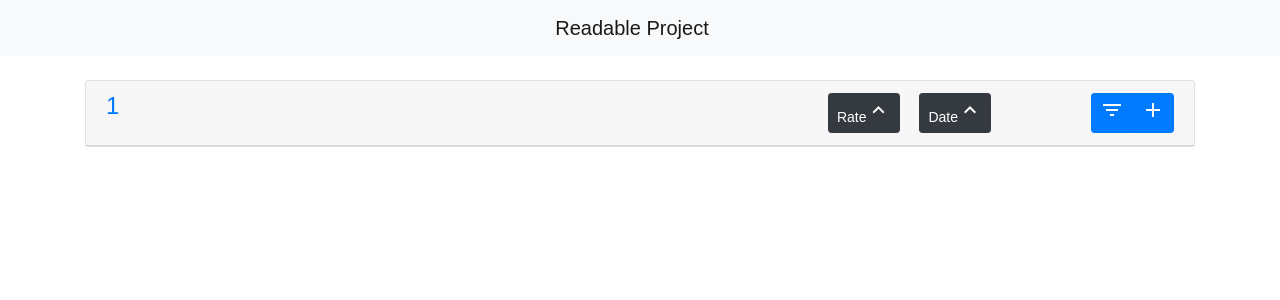
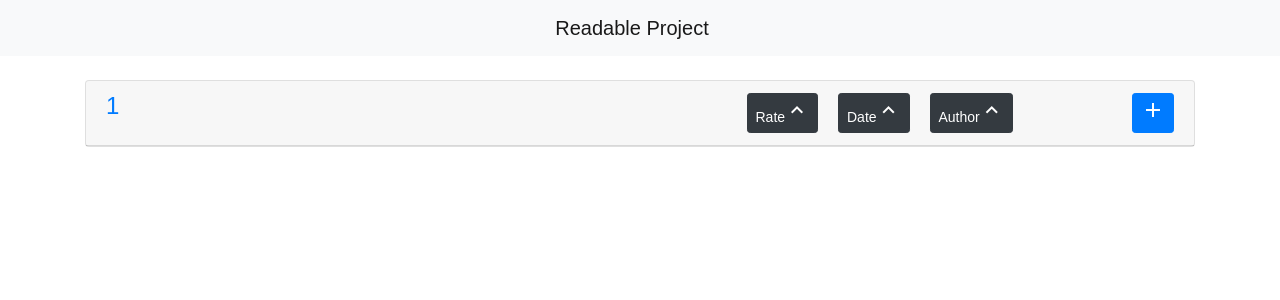
Before and after one commit to faridsaud/udacity-readable-project, a React (Create React App) app: page /1 in a window 1280 px wide. Shown: the top 300 px of the page. Built offline with nearby package versions, Linux system fonts and the light colour scheme; no server answers.

Commit message:
feat: Add sort by author name

```diff
--- a/src/components/Category.js
+++ b/src/components/Category.js
@@ -63,6 +63,25 @@ class Category extends Component {
             })
         }
 
+        if (by === "author" && desc) {
+            postsOrdered = this.state.posts.sort((postA, postB) => {
+                if (postA.author > postB.author)
+                    return -1;
+                else
+                    return 1;
+            })
+        }
+
+        if (by === "author" && !desc) {
+            postsOrdered = this.state.posts.sort((postA, postB) => {
+                if (postA.author < postB.author)
+                    return -1;
+                else
+                    return 1;
+            })
+        }
+
+
         this.setState({
             posts: postsOrdered
         })
--- a/src/components/CategoryHeader.js
+++ b/src/components/CategoryHeader.js
@@ -3,65 +3,35 @@
  */
 import React, {Component} from "react";
 import PropTypes from "prop-types";
-import FilterForm from "./FilterForm";
 import OrderForm from "./OrderForm";
 import {Link} from "react-router-dom";
 
 
 class CategoryHeader extends Component {
 
-    state = {
-        isFilterByOpen: false,
-        isOrderByOpen: false
-    };
-
-    changeFilterStatus = () => {
-        this.setState(prevState => ({
-            isFilterByOpen: !prevState.isFilterByOpen,
-            isOrderByOpen: false
-        }))
-    };
 
 
     render() {
         return (
             <div className="card-header">
                 <div className="row">
-                    <div className="col-md-8">
+                    <div className="col-md-7">
                         <Link to={"/" + this.props.name}>
                             <h4>{this.props.name}</h4>
                         </Link>
                     </div>
-                    <div className="col-md-2">
+                    <div className="col-md-3">
                         <OrderForm updateOrder={this.props.updatePostsOrder}/>
                     </div>
                     <div className="col-md-2">
                         <div className="btn-group float-right" role="group" aria-label="Basic example">
-                            <button type="button" className="btn btn-primary btn-sm" title="Filter by"
-                                    onClick={this.changeFilterStatus}><i className="material-icons">filter_list</i>
-                            </button>
                             <Link to="/post/create" className="btn btn-primary btn-sm" title="Add new post">
                                 <i className="material-icons">add</i>
                             </Link>
-
                         </div>
                     </div>
 
                 </div>
-                {this.state.isFilterByOpen === true &&
-                <div className="row">
-                    <div className="col-md-12">
-                        <FilterForm/>
-                    </div>
-                </div>
-                }
-                {this.state.isOrderByOpen === true &&
-                <div className="row">
-                    <div className="col-md-12">
-                        <OrderForm/>
-                    </div>
-                </div>
-                }
             </div>
         )
     }
--- a/src/components/FilterForm.js
+++ /dev/null
@@ -1,35 +0,0 @@
-/**
- * Created by farid on 8/16/2017.
- */
-import React, {Component} from "react";
-
-
-class FilterForm extends Component {
-
-    render() {
-        return (
-            <form>
-                <div className="form-row">
-                    <div className="form-group col-md-4">
-                        <label className="col-form-label">Author</label>
-                        <input type="text" className="form-control" id="author" placeholder="Author"/>
-                    </div>
-                    <div className="form-group col-md-4">
-                        <label className="col-form-label">Rate</label>
-                        <input type="number" className="form-control" id="fromRate" placeholder="From"/>
-                        <input type="number" className="form-control" id="toRate" placeholder="To"/>
-                    </div>
-                    <div className="form-group col-md-4">
-                        <label className="col-form-label">Date</label>
-                        <input type="date" className="form-control" id="fromDate" placeholder="From"/>
-                        <input type="date" className="form-control" id="toDate" placeholder="To"/>
-                    </div>
-                </div>
-                <button type="submit" className="btn btn-primary">Filter</button>
-            </form>
-        )
-    }
-}
-
-FilterForm.propTypes = {};
-export default FilterForm;
--- a/src/components/OrderForm.js
+++ b/src/components/OrderForm.js
@@ -10,7 +10,8 @@ class OrderForm extends Component {
     state = {
         orderBy: {
             rateDesc: true,
-            dateDesc: true
+            dateDesc: true,
+            authorDesc: true
         }
     };
 
@@ -34,12 +35,23 @@ class OrderForm extends Component {
         this.props.updateOrder({by: "date", desc: this.state.orderBy.dateDesc})
     };
 
+
+    authorOnClickHandler = () => {
+        this.setState(prevState => {
+            let newState = prevState;
+            newState.orderBy.authorDesc = !prevState.orderBy.authorDesc;
+            return newState;
+        });
+
+        this.props.updateOrder({by: "author", desc: this.state.orderBy.authorDesc})
+    };
+
     render() {
         let orderBy = this.state.orderBy;
         return (
             <div className="row">
-                <div className="col-md-6">
-                    <button type="button" className="btn btn btn-dark btn-sm float-right" title="Order by rate"
+                <div className="col-md-4">
+                    <button type="button" className="btn btn btn-dark btn-sm " title="Order by rate"
                             onClick={this.rateOnClickHandler}>Rate
                         {orderBy.rateDesc ? (
                             <i className="material-icons">keyboard_arrow_up</i>
@@ -49,10 +61,20 @@ class OrderForm extends Component {
 
                     </button>
                 </div>
-                <div className="col-md-6">
-                    <button type="button" className="btn btn btn-dark btn-sm float-right" title="Order by date"
+                <div className="col-md-4">
+                    <button type="button" className="btn btn btn-dark btn-sm " title="Order by date"
                             onClick={this.dateOnClickHandler}>Date
                         {orderBy.dateDesc ? (
+                            <i className="material-icons">keyboard_arrow_up</i>
+                        ) : (
+                            <i className="material-icons">keyboard_arrow_down</i>
+                        )}
+                    </button>
+                </div>
+                <div className="col-md-4">
+                    <button type="button" className="btn btn btn-dark btn-sm " title="Order by author"
+                            onClick={this.dateOnClickHandler}>Author
+                        {orderBy.authorDesc ? (
                             <i className="material-icons">keyboard_arrow_up</i>
                         ) : (
                             <i className="material-icons">keyboard_arrow_down</i>
```
